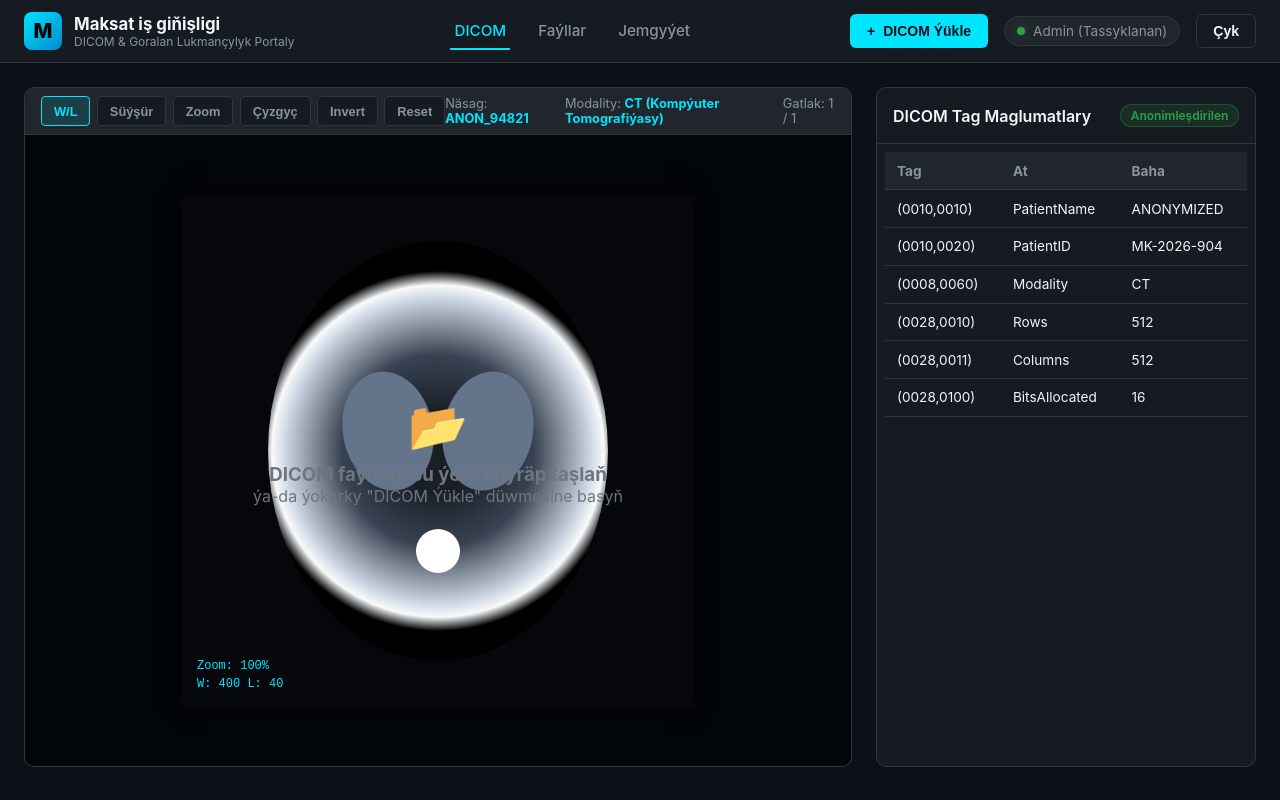
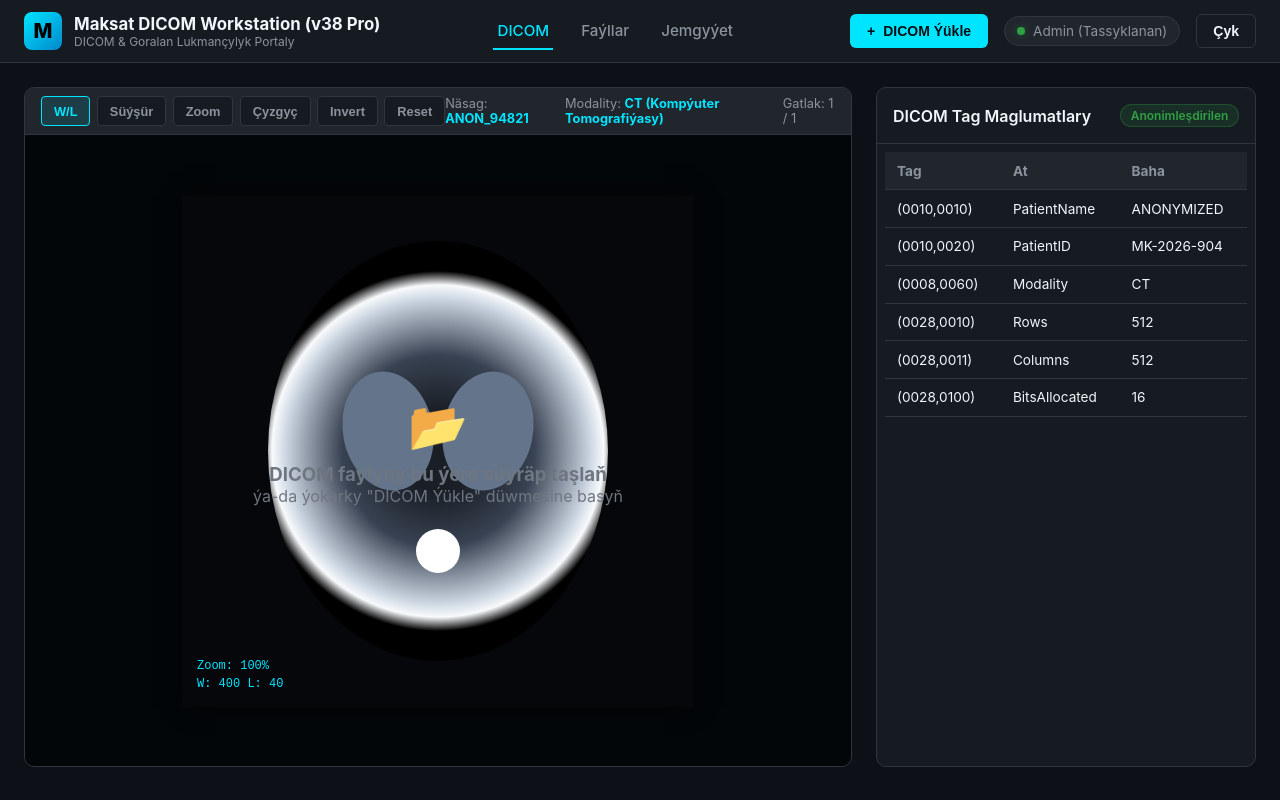
Before and after one commit to tdlipfmdm-ship-it/maksat_workspace_git_ready, a plain HTML site: page frontend/index.html in a window 1280 px wide. Drawn offline with Linux system fonts and the light colour scheme.

Commit message:
Update frontend/index.html with v38 DICOM Workstation

```diff
--- a/frontend/index.html
+++ b/frontend/index.html
@@ -3,7 +3,7 @@
 <head>
   <meta charset="UTF-8">
   <meta name="viewport" content="width=device-width, initial-scale=1.0">
-  <title>Maksat Iş Giňişligi - DICOM & Goralan Faýl Alyş-Çalşygy</title>
+      <title>Maksat DICOM Workstation (v38 Pro)</title>
   <link rel="stylesheet" href="style.css">
 </head>
 <body class="dark-theme">
@@ -12,7 +12,7 @@
     <div class="brand">
       <div class="brand-logo">M</div>
       <div class="brand-info">
-        <span class="brand-title">Maksat iş giňişligi</span>
+                <span class="brand-title">Maksat DICOM Workstation (v38 Pro)</span>
         <span class="brand-subtitle">DICOM & Goralan Lukmançylyk Portaly</span>
       </div>
     </div>
```
